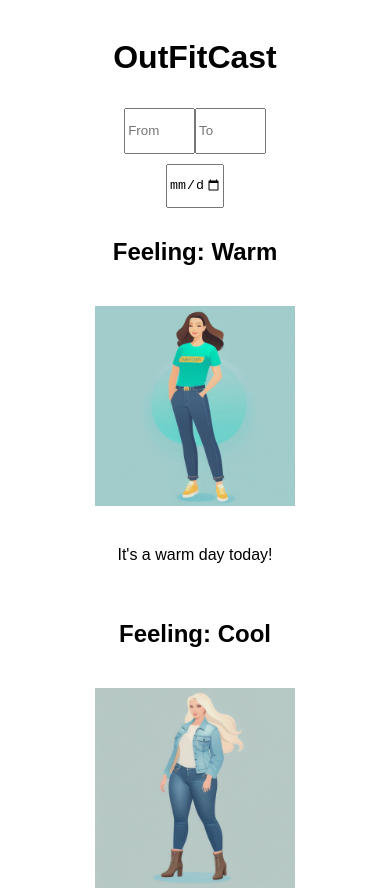
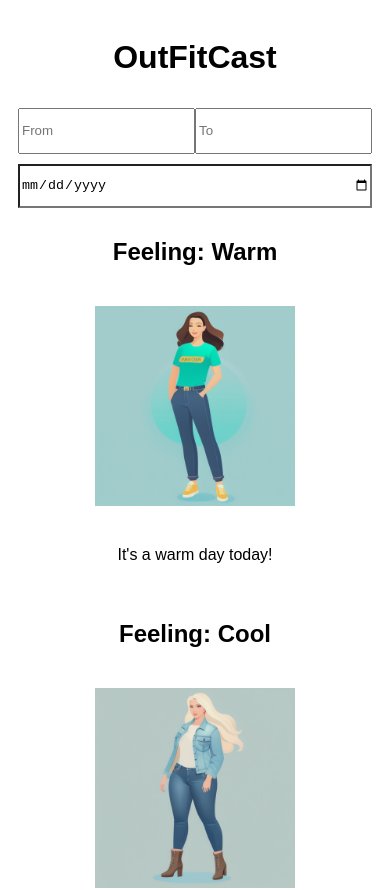
Before and after one commit to taekim-dev/outfit-cast, a Vue app: page / in a window 390 px wide. Shown: the top 890 px of the page. Built offline with nearby package versions, Linux system fonts and the light colour scheme.

Commit message:
mobile layout change

```diff
--- a/src/components/InputFields.vue
+++ b/src/components/InputFields.vue
@@ -47,5 +47,19 @@ export default {
 .date-input input {
   width: 15%;
   height: 40px;
+  background: white;
 }
+
+@media (max-width: 600px) {
+  .text-inputs {
+    width: 100%;
+  }
+  .text-inputs input {
+    width: 100%;
+  }
+  .date-input input {
+    width: 100%;
+  }
+}
+
 </style>
```
